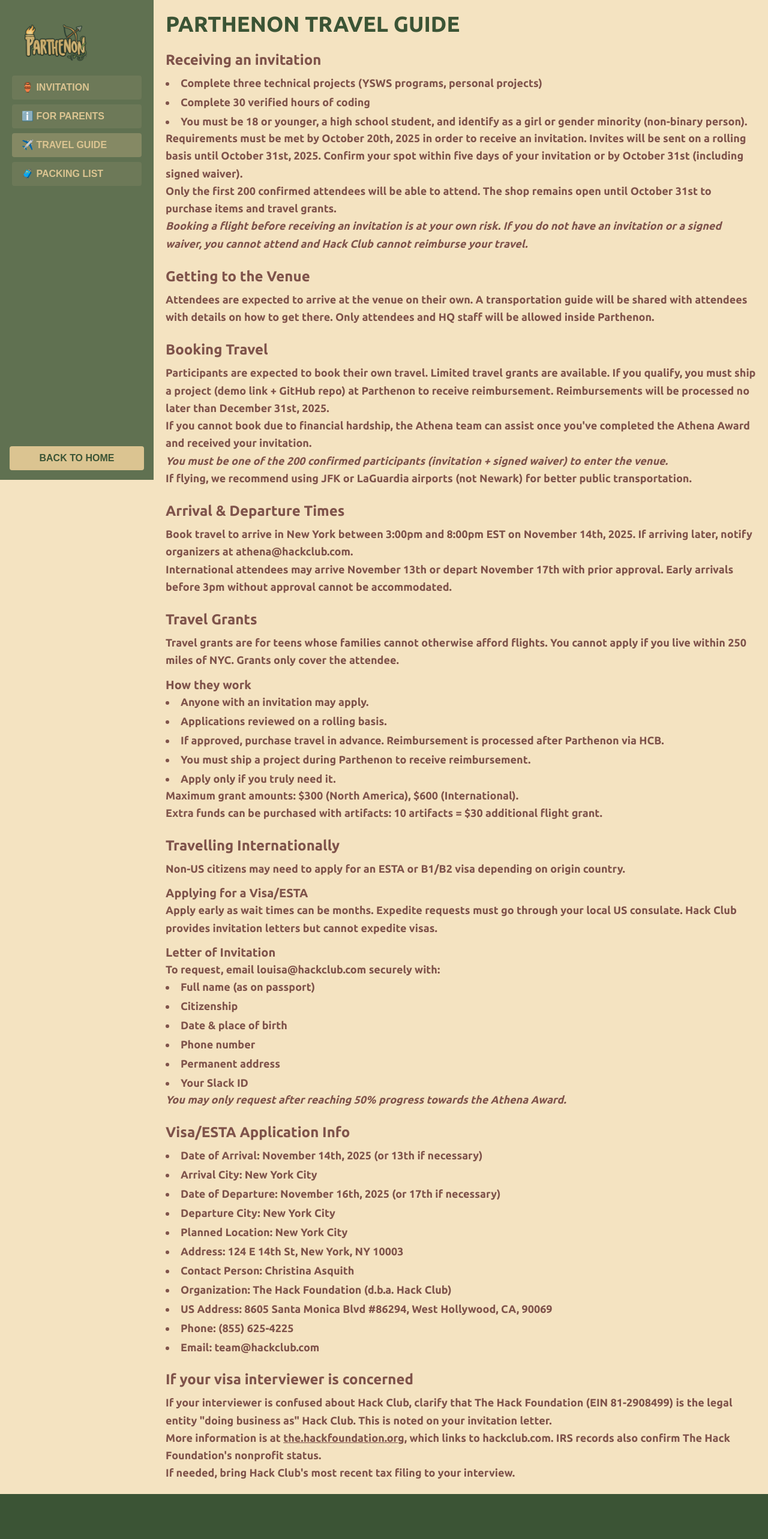
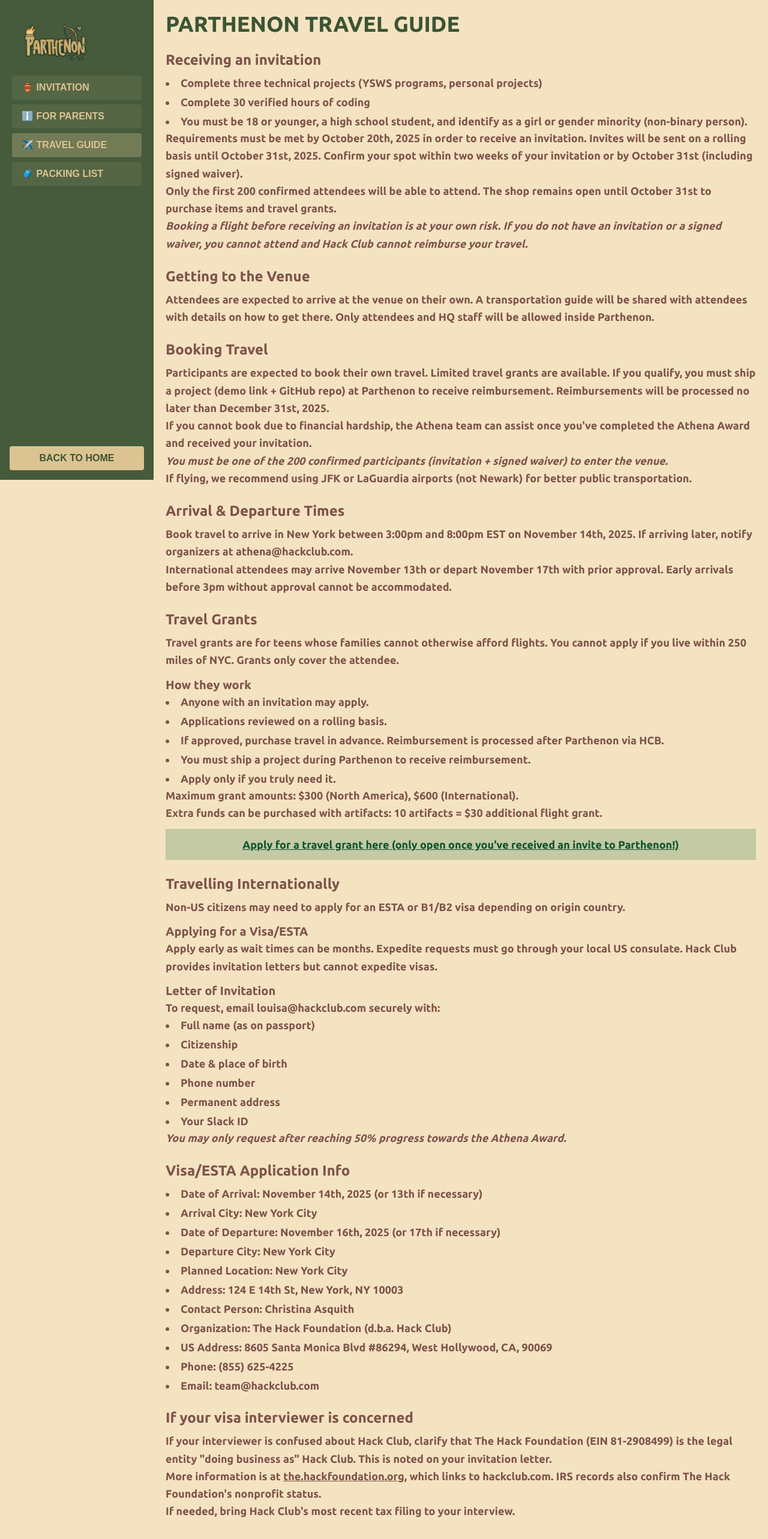
Before and after one commit to hackclub/parthenon, a Next.js app: page /guide/travel in a window 1280 px wide. Shown: the top 2566 px of the page at 60% size. Before the commit the page ends 2491 px from the top, so only its background shows below. Built offline with nearby package versions, Linux system fonts and the light colour scheme; a web font is replaced by a local one.

Commit message:
layout and wording changes, added travel grant form

```diff
--- a/app/guide/invitation/page.tsx
+++ b/app/guide/invitation/page.tsx
@@ -20,6 +20,9 @@
             coding)
           </li>
         </ul>
+        <h2 className="font-bold text-2xl mt-4">
+          Invitations will begin to go out in mid-September!
+        </h2>
         <span className="italic block text-center bg-red-600/20 p-3 mt-3 text-xs sm:text-sm">
           *Note that the event is invitation only; invites are only awarded to
           the first 200 participants to receive the Athena Award.
--- a/app/guide/layout.tsx
+++ b/app/guide/layout.tsx
@@ -29,7 +29,7 @@
 
       {/* Sidebar */}
       <nav
-        className={`fixed top-0 bottom-0 left-0 z-50 w-64 p-4 bg-[#3B5435]/80 flex flex-col min-h-screen h-full transform transition-transform duration-200 ease-in-out
+        className={`fixed top-0 bottom-0 left-0 z-50 w-64 p-4 bg-[#3B5435]/95 flex flex-col min-h-screen h-full transform transition-transform duration-200 ease-in-out
           ${open ? "translate-x-0" : "-translate-x-full"} md:translate-x-0`}
       >
         <div className="p-6 flex items-center justify-between">
--- a/app/guide/packing/page.tsx
+++ b/app/guide/packing/page.tsx
@@ -50,7 +50,7 @@
         </ul>
       </section>
 
-      <section>
+      <section className="mb-10">
         <h2 className="text-2xl mb-2 font-bold">Backpack</h2>
         <h3 className="text-xl mb-1 font-semibold">Tech:</h3>
         <ul className="list-disc list-inside">
--- a/app/guide/parents/page.tsx
+++ b/app/guide/parents/page.tsx
@@ -180,6 +180,10 @@
           contact us if needed. During the event, a toll-free staff helpline (+1
           855-625-HACK) will be available 24/7 if you have any questions.
         </p>
+        <h2 className="font-bold text-2xl mt-4">
+          A Parents Call will happen closer to the date of the event for parents
+          of all attendees.
+        </h2>
       </section>
 
       {/* Packing */}
@@ -280,7 +284,7 @@
       </section>
 
       {/* Contact */}
-      <section>
+      <section className="mb-10">
         <h2 className="text-2xl mb-2 font-bold">
           Who can I contact for more information?
         </h2>
--- a/app/guide/travel/page.tsx
+++ b/app/guide/travel/page.tsx
@@ -23,7 +23,7 @@
           <span className="font-semibold">October 20th, 2025</span> in order to
           receive an invitation. Invites will be sent on a rolling basis until{" "}
           <span className="font-semibold">October 31st, 2025</span>. Confirm
-          your spot within five days of your invitation or by October 31st
+          your spot within two weeks of your invitation or by October 31st
           (including signed waiver).
         </p>
         <p className="text-lg leading-relaxed">
@@ -120,6 +120,17 @@
           Extra funds can be purchased with artifacts: 10 artifacts = $30
           additional flight grant.
         </p>
+        <div className="block text-center bg-green-800/20 p-3 mt-3 sm:text-base">
+          <h2 className="font-bold text-lg">
+            <a
+              href="https://forms.hackclub.com/parthenon-travel-grant"
+              className="underline text-green-900 hover:text-green-700"
+            >
+              Apply for a travel grant here (only open once you've received an
+              invite to Parthenon!)
+            </a>
+          </h2>
+        </div>
       </section>
 
       {/* Travelling Internationally */}
@@ -176,7 +187,7 @@
       </section>
 
       {/* If interviewer is concerned */}
-      <section>
+      <section className="mb-10">
         <h2 className="text-2xl mb-2 font-bold">
           If your visa interviewer is concerned
         </h2>
--- a/app/page.tsx
+++ b/app/page.tsx
@@ -269,7 +269,7 @@
                   </section>
                 </div>
                 <footer className="w-full bg-[#203826] text-sm text-[#F4E3C1] py-6 shadow-xl">
-                  <div className="mx-auto max-w-4xl px-4 text-center">
+                  <div className="w-full px-4 text-center md:mx-auto md:max-w-4xl">
                     Made with <span aria-hidden>💖</span> by&nbsp;
                     <a
                       href="https://athena.hackclub.com/team"
```
